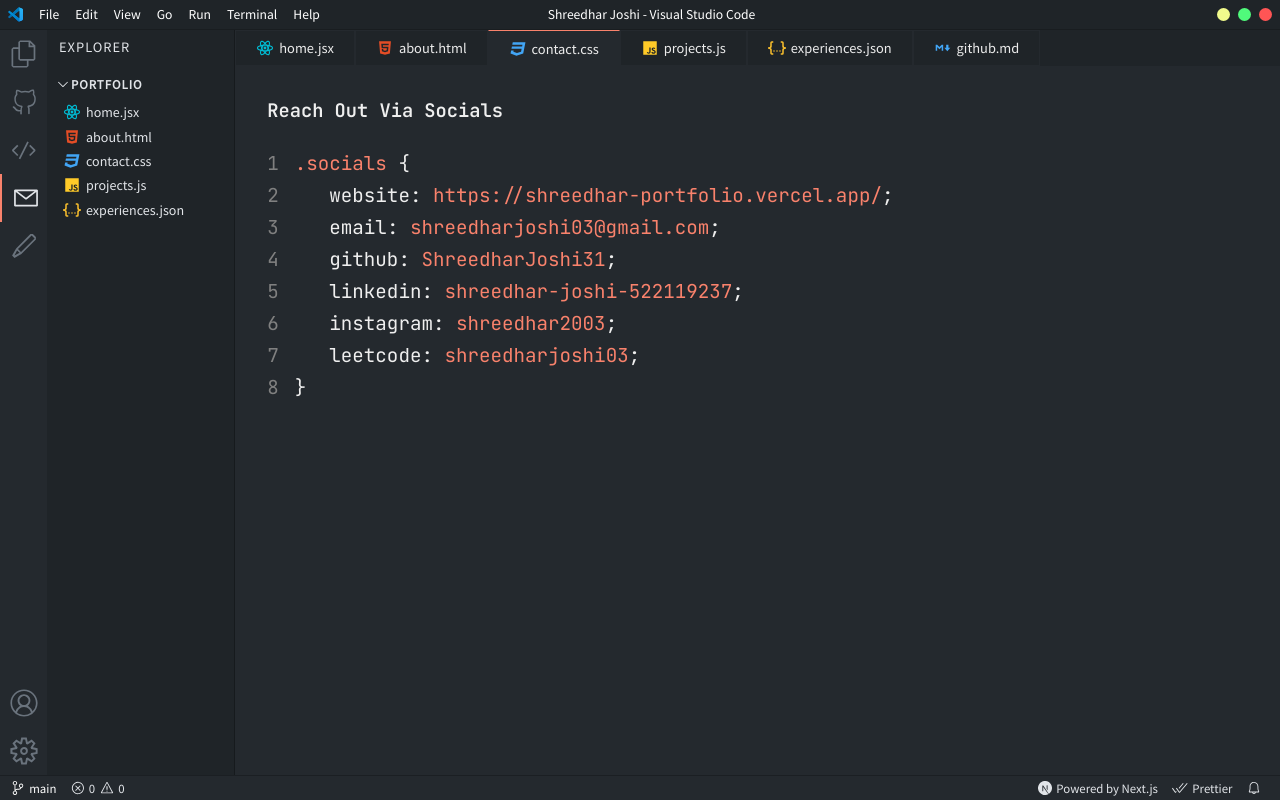
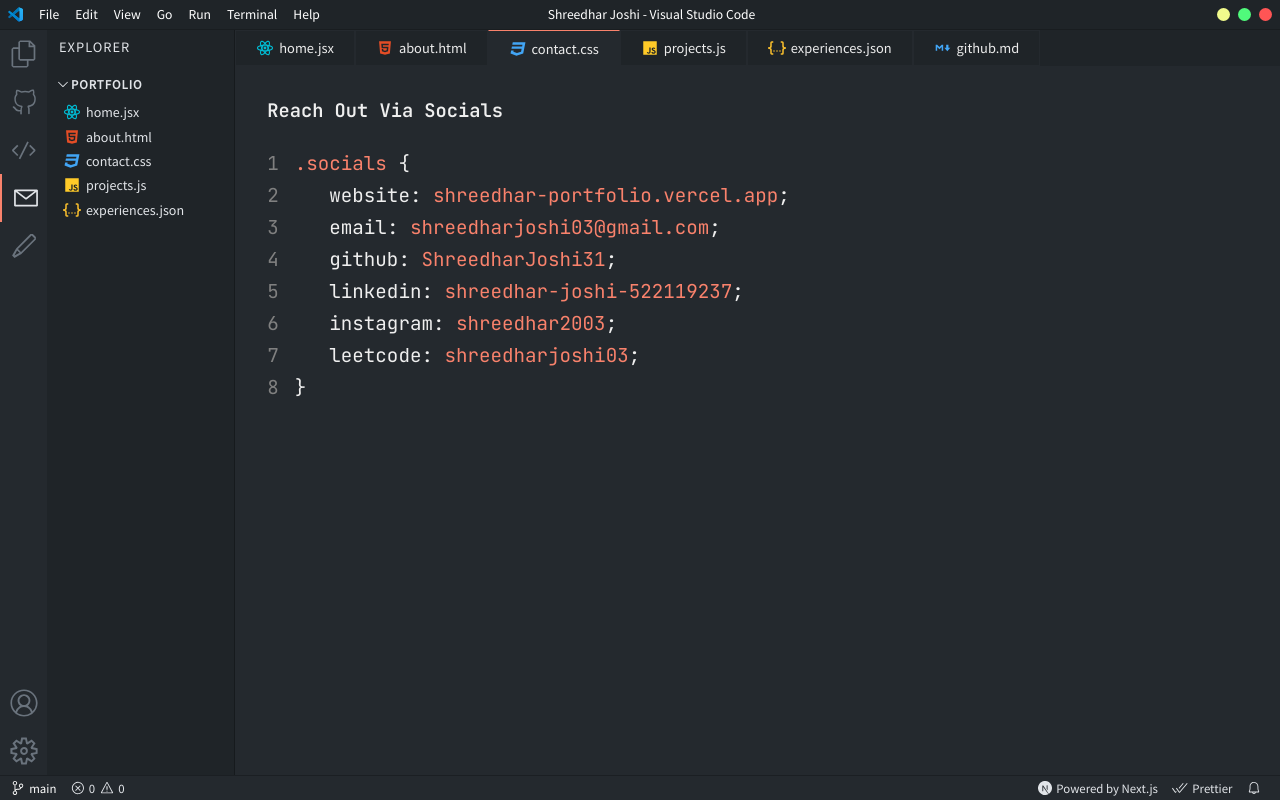
Before and after one commit to ShreedharJoshi31/portfolio, a Next.js app: page /contact in a window 1280 px wide. Built offline with nearby package versions, Linux system fonts and the light colour scheme.

Commit message:
fixed contacts page

```diff
--- a/components/ContactCode.jsx
+++ b/components/ContactCode.jsx
@@ -3,7 +3,7 @@
 const contactItems = [
   {
     social: "website",
-    link: "https://shreedhar-portfolio.vercel.app/",
+    link: "shreedhar-portfolio.vercel.app",
     href: "https://shreedhar-portfolio.vercel.app/",
   },
   {
```
